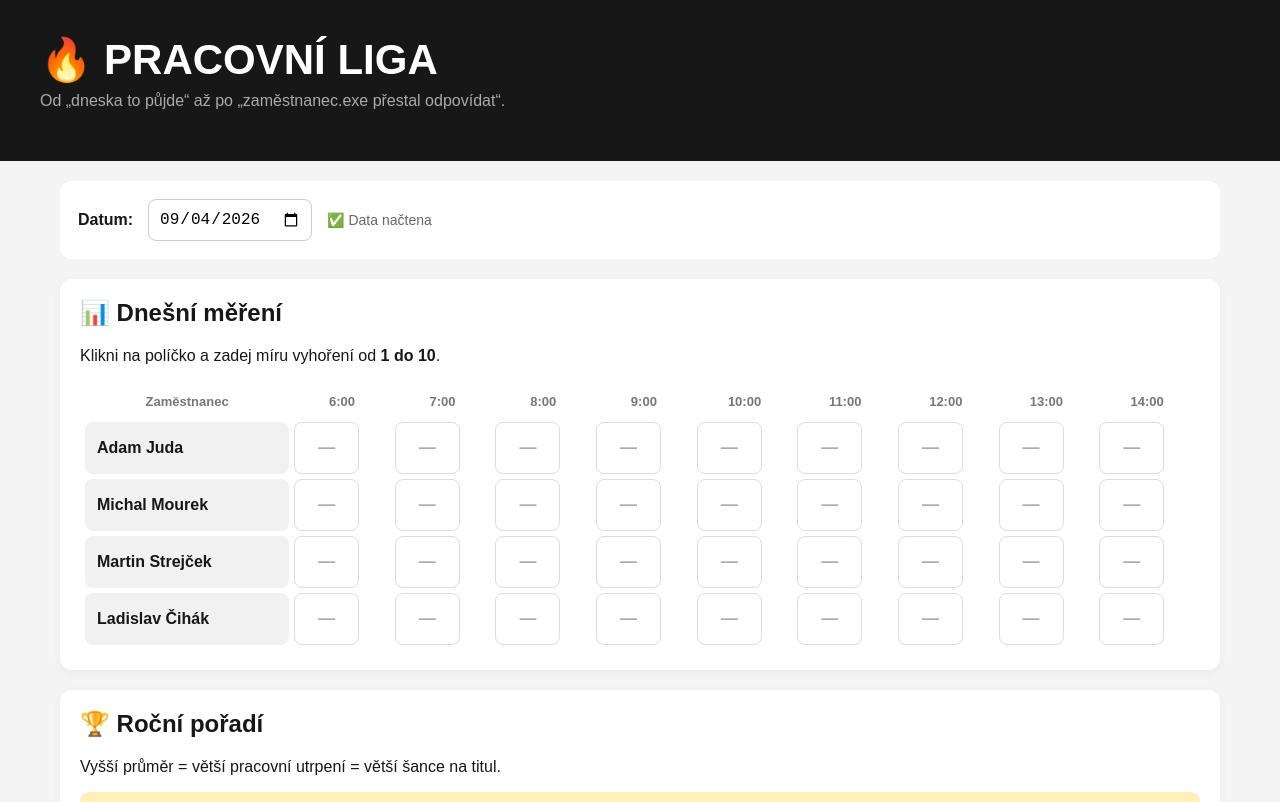
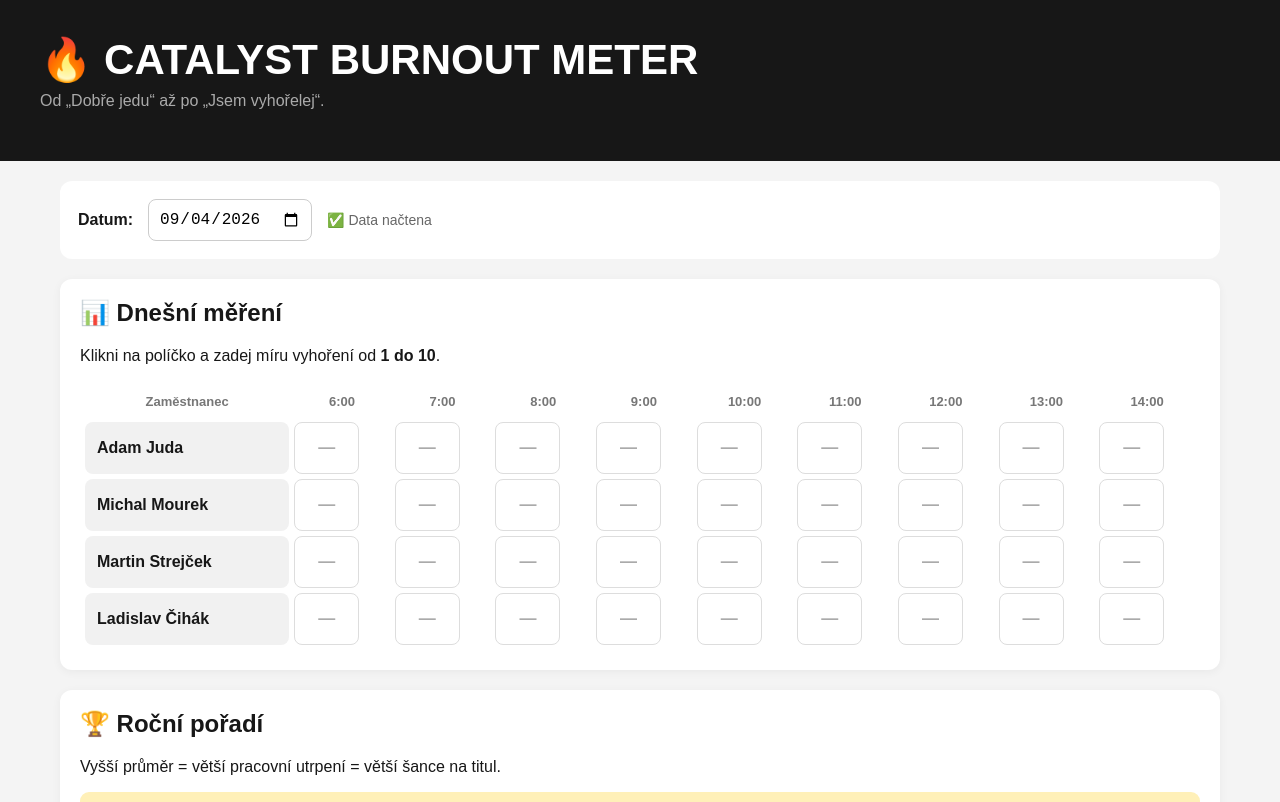
Before and after one commit to fpvz8jfjfw-dotcom/Catalyst-meter, a website built with Vite: page index.html in a window 1280 px wide. Shown: the top 802 px of the page. Built offline with nearby package versions, Linux system fonts and the light colour scheme; some packages are replaced by stand-ins of ours; no server answers; the database is empty.

Commit message:
Update index.html

```diff
--- a/index.html
+++ b/index.html
@@ -233,10 +233,10 @@
 
 <header>
   <header-inner>
-    <h1>🔥 PRACOVNÍ LIGA</h1>
+    <h1>🔥 CATALYST BURNOUT METER</h1>
     <p>
-      Od „dneska to půjde“ až po
-      „zaměstnanec.exe přestal odpovídat“.
+      Od „Dobře jedu“ až po
+      „Jsem vyhořelej“.
     </p>
   </header-inner>
 </header>
```
